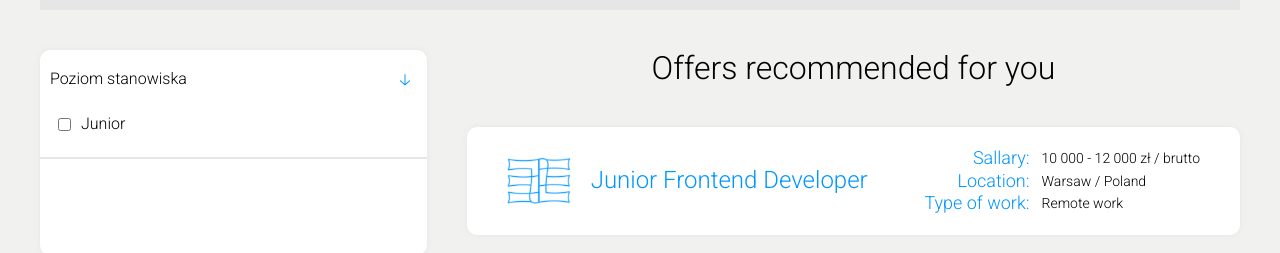
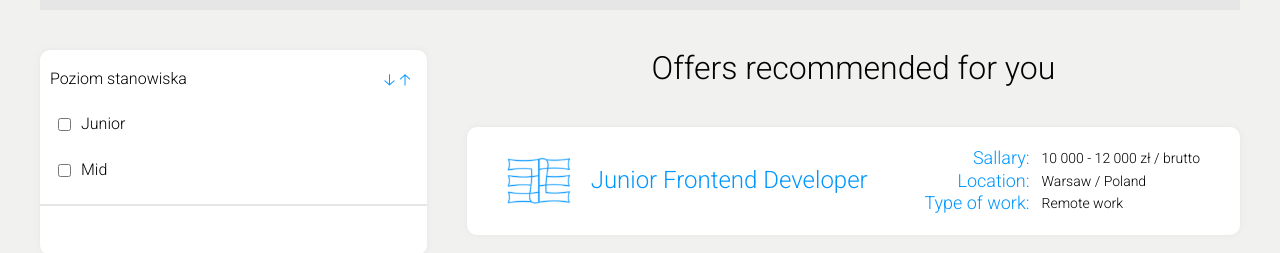
Before and after one commit to mizdebski77/Easy-Employ, a React (Create React App) app: page /Offers in a window 1280 px wide. Shown: the part 487-740 px from the top of the page. Built offline with nearby package versions, Linux system fonts and the light colour scheme.

Commit message:
Show more button function added

```diff
--- a/src/features/JobOffers/jobOffers.tsx
+++ b/src/features/JobOffers/jobOffers.tsx
@@ -35,8 +35,18 @@ import {
     CategoryWrapper
 } from './styledJobOffers';
 import logo from '../../common/Images/logo.png';
+import { useState } from 'react';
 
 export const JobOffers = () => {
+
+    const [showmore, setShowMore] = useState(false);
+
+    const handleShowMore = () => {
+        setShowMore(!showmore);
+    };
+
+    console.log(showmore);
+
 
 
     return (
@@ -71,10 +81,11 @@ export const JobOffers = () => {
             <OffersContainer>
 
                 <FiltersWrapper>
+
                     <FilterCategory>
                         <CategoryWrapper>
                             <Category>Poziom stanowiska</Category>
-                            <Arrow>🡣</Arrow>
+                            <Arrow>🡣 🡡</Arrow>
                         </CategoryWrapper>
 
 
@@ -84,9 +95,19 @@ export const JobOffers = () => {
                                 <ListItem>Junior</ListItem>
                             </ListItemWrapper>
                         </List>
+
+                        <List>
+                            <ListItemWrapper>
+                                <ListCheckbox type='checkbox' />
+                                <ListItem>Mid</ListItem>
+                            </ListItemWrapper>
+                        </List>
+
                     </FilterCategory>
 
                 </FiltersWrapper>
+
+
 
 
                 <OffersWrapper>
```
